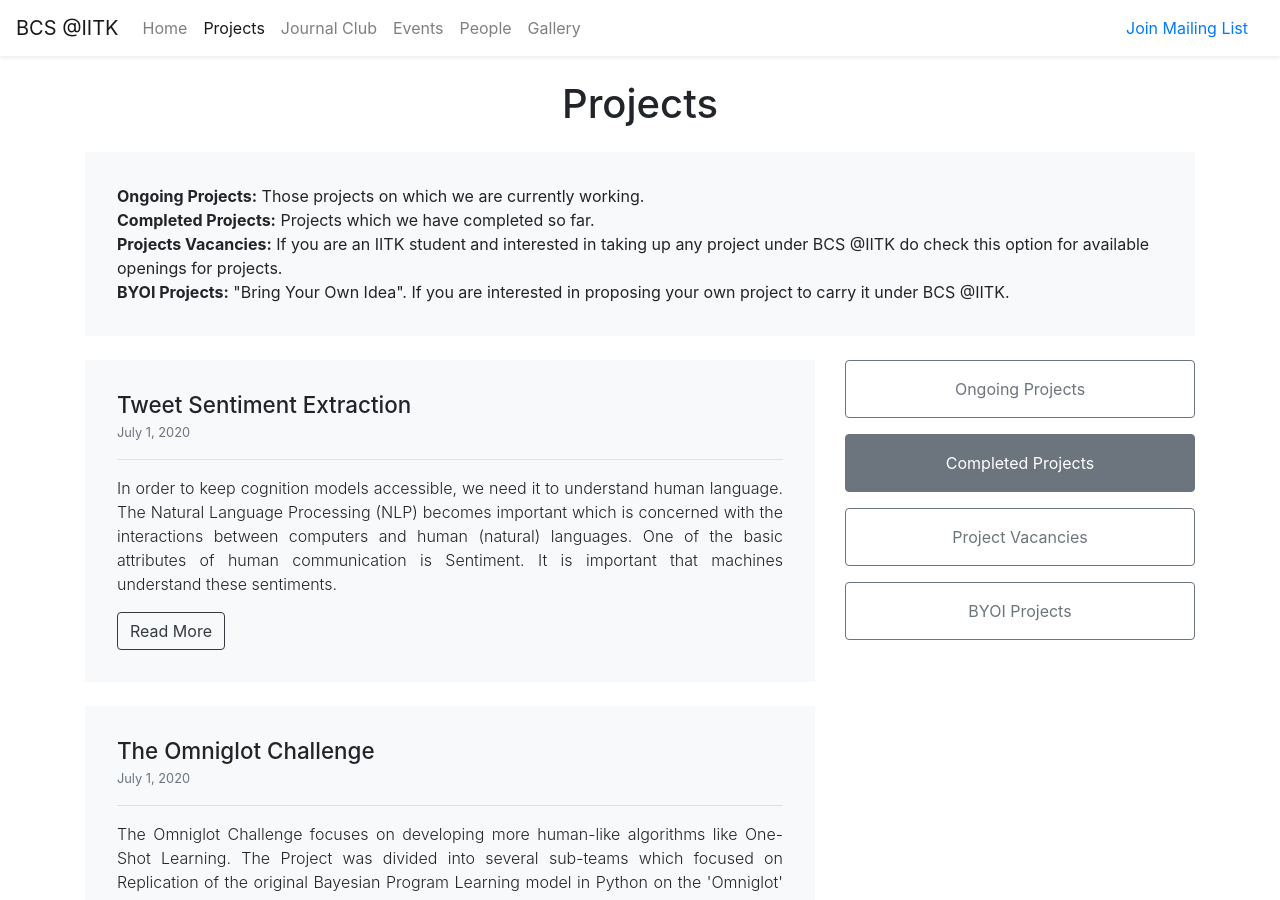
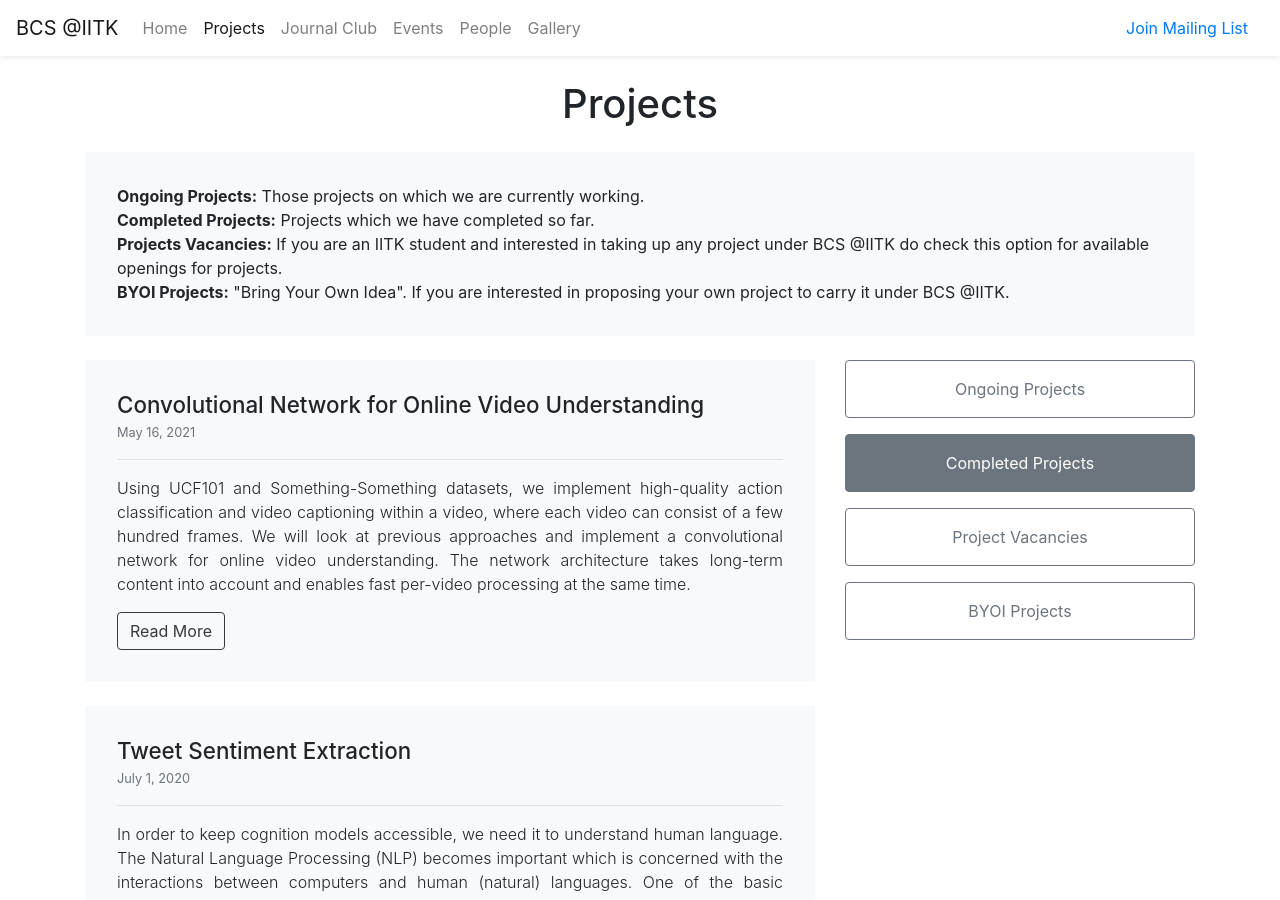
Before and after one commit to bcs-iitk/bcs-iitk.github.io, a Jekyll site: the page built from projects/completed.html, in a window 1280 px wide and 900 px high. Built offline with Jekyll 4.4.1, drawn with Linux system fonts in a browser that asks for light colours; nearby versions of some CDN libraries; part of the change alters nothing that is shown.

```diff
--- a/projects/_posts/2021-05-16-CNN-for-online-video-understanding.md
+++ b/projects/_posts/2021-05-16-CNN-for-online-video-understanding.md
@@ -1,19 +1,4 @@
 ---
-<<<<<<< HEAD
-layout: project-ongoing
-title: Convolutional Network for Online Video Understanding
-abstract: Using UCF101 and Something-Something datasets, we implement high-quality action classification and video captioning within a video, where each video can consist of a few hundred frames. We will look at previous approaches and implement a convolutional network for online video understanding. The network architecture takes long-term content into account and enables fast per-video processing at the same time.
-stat: ongoing
-mentor: Shivangi Singh, Tanvi Nerkar
-
----
-Using UCF101 and Something-Something datasets, we implement high-quality action classification and video captioning within a video, where each video can consist of a few hundred frames. We will look at previous approaches and implement a convolutional network for online video understanding. The network architecture takes long-term content into account and enables fast per-video processing at the same time.<br>
-
-Deliverables
-Mid-term: Basic literature review, basic ML and Computer vision
-End-term: Neural Network
-
-=======
 layout: project-completed
 title: Convolutional Network for Online Video Understanding
 abstract: Using UCF101 and Something-Something datasets, we implement high-quality action classification and video captioning within a video, where each video can consist of a few hundred frames. We will look at previous approaches and implement a convolutional network for online video understanding. The network architecture takes long-term content into account and enables fast per-video processing at the same time.
@@ -31,4 +16,3 @@ Using UCF101 and Something-Something datasets, we implement high-quality action
 {% pdf "/projects/posters/CNN_for_video.pdf" height=900px %}<br>
 
 **Documentation :** <a href="https://drive.google.com/file/d/1Dvee3BAawAiUNqVMRTUC5k4r8yb7-4nU/view?usp=sharing" target="_blank">Link</a><br>
->>>>>>> 14b105f (spooderman'c changes)
```
